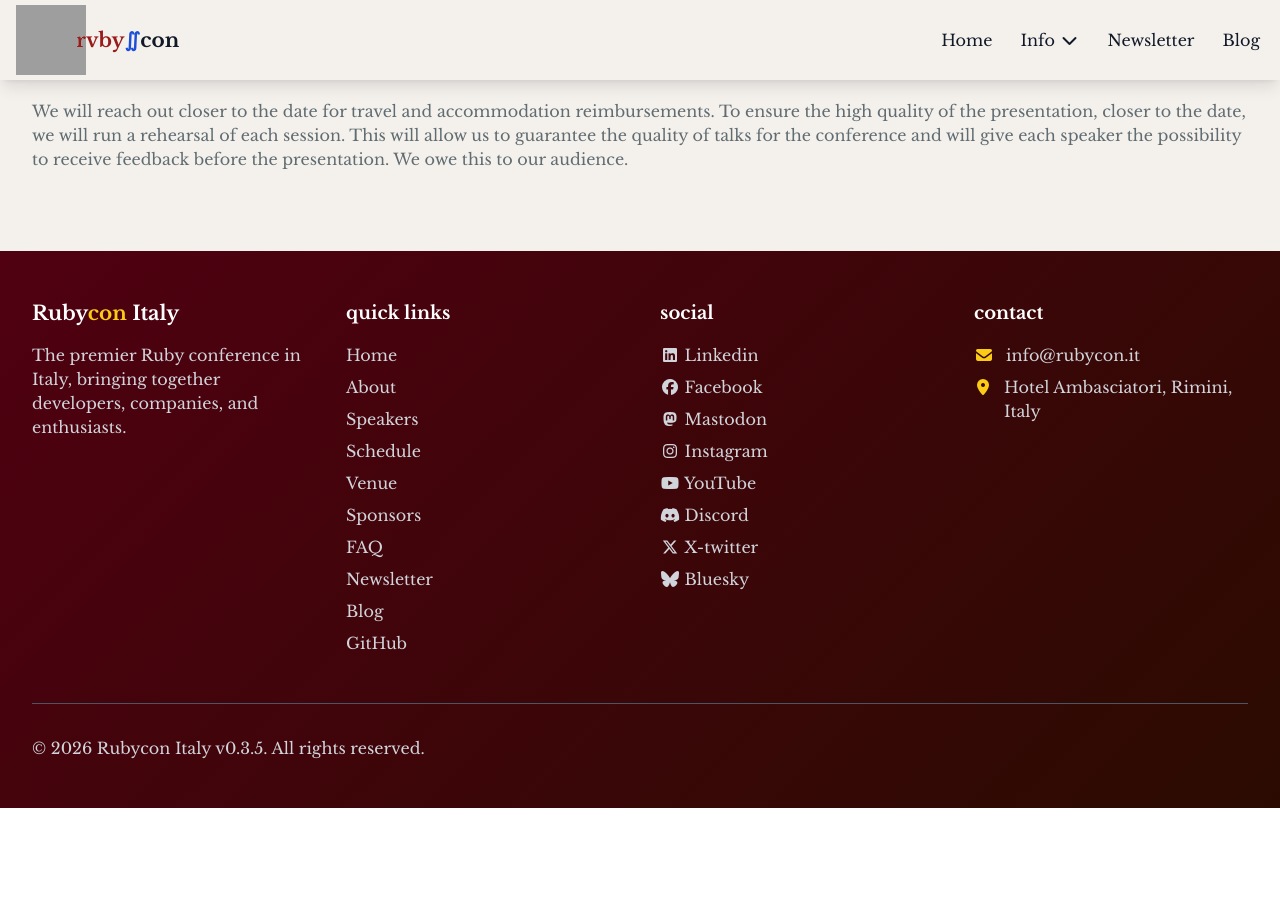
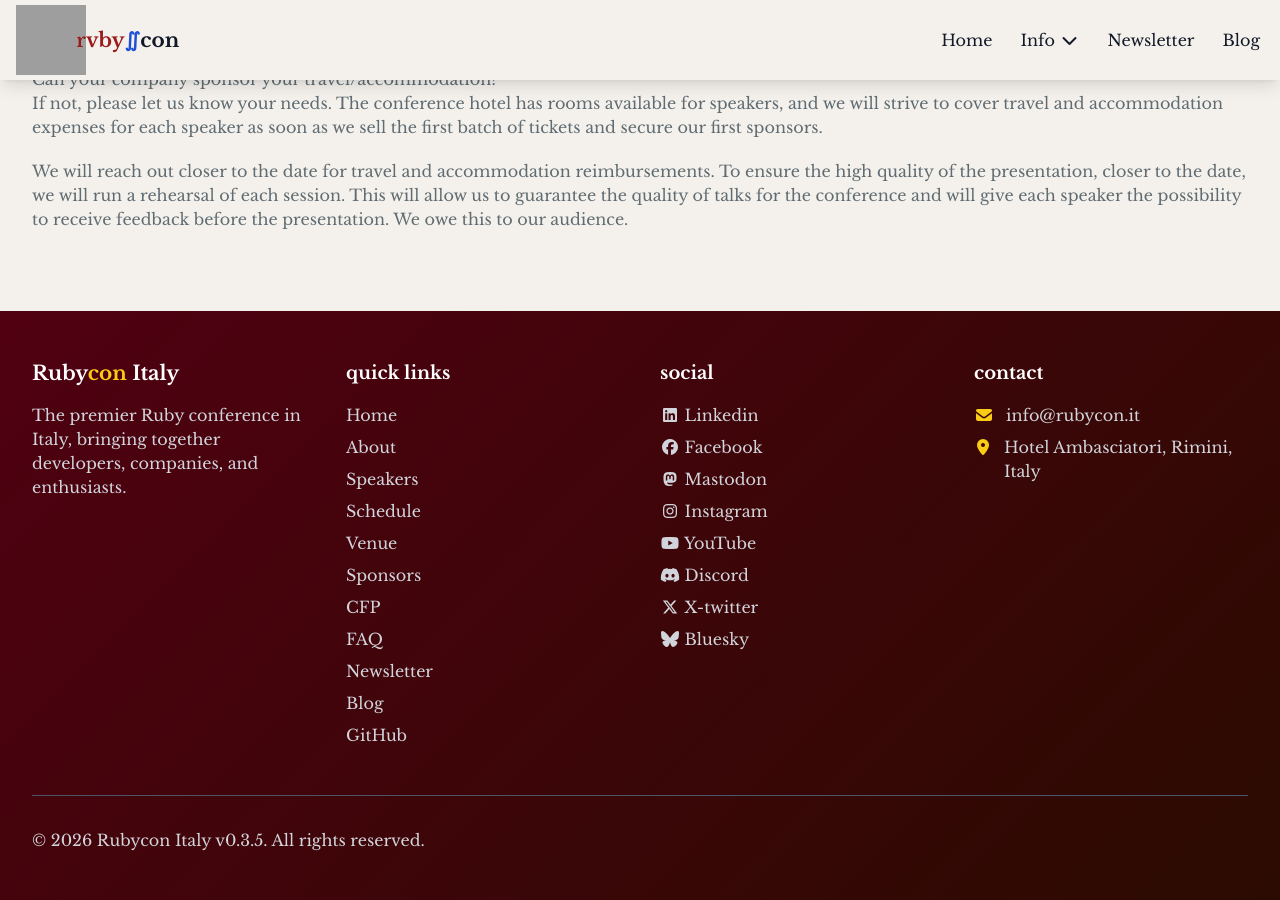
Before and after one commit to palladius/rubycon.it, a Jekyll site: the page built from rubycon.it/cfp.html, in a window 1280 px wide and 900 px high, scrolled down 729 px. Built offline with Jekyll 4.4.1, drawn with Linux system fonts in a browser that asks for light colours; nearby versions of some CDN libraries; before the commit the page ends 1537 px from its top, so only the background shows below that; grey boxes are pictures that could not be loaded.

Commit message:
cfp in navigation.yml

```diff
--- a/rubycon.it/_data/navigation.yml
+++ b/rubycon.it/_data/navigation.yml
@@ -12,6 +12,8 @@
       link: "#venue"
     - name: Sponsors
       link: "#sponsors"
+    - name: CFP
+      link: cfp.html
     - name: FAQ
       link: "#faq"
 - name: Newsletter
--- a/rubycon.it/cfp.html
+++ b/rubycon.it/cfp.html
@@ -8,7 +8,7 @@
         <a href="mailto:{{ site.cfp_email }}" class="text-gray-500 hover:text-red-900">{{ site.cfp_email }}</a>
     </div>
 
-    <div class="mt-5">
+    <div class="mt-20" data-aos="fade-up">
         <ul>
             <li><strong>Content:</strong> a good mix of pure Ruby and Ruby on Rails content will be evaluated. We want to please a technical audience: the presentations will therefore be related to Ruby, Ruby gems, Ruby On Rails, or other topics close to the Ruby ecosystem. If you have non-technical topics, we regret that we cannot accept the proposal. If you have more generic topics, not strictly related to Ruby, we could still consider them.</li>
             <li><strong>Format:</strong> We will have eight 30-minute talks, with time for breaks and questions.</li>
```
